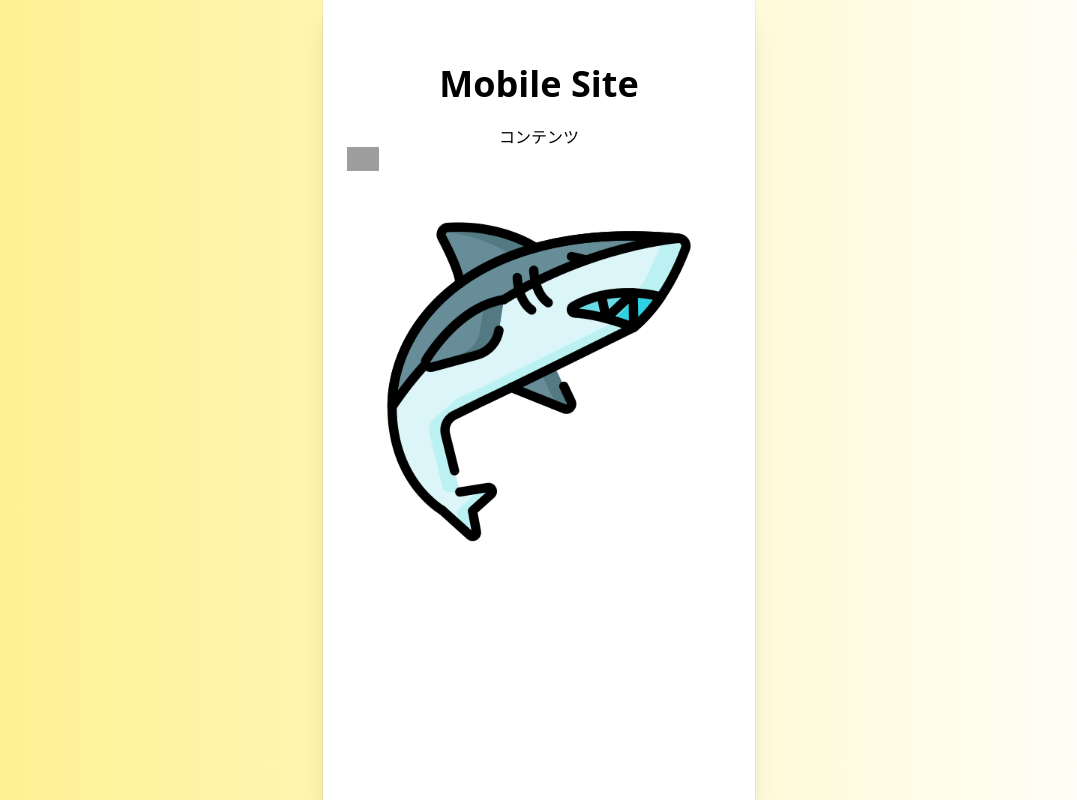
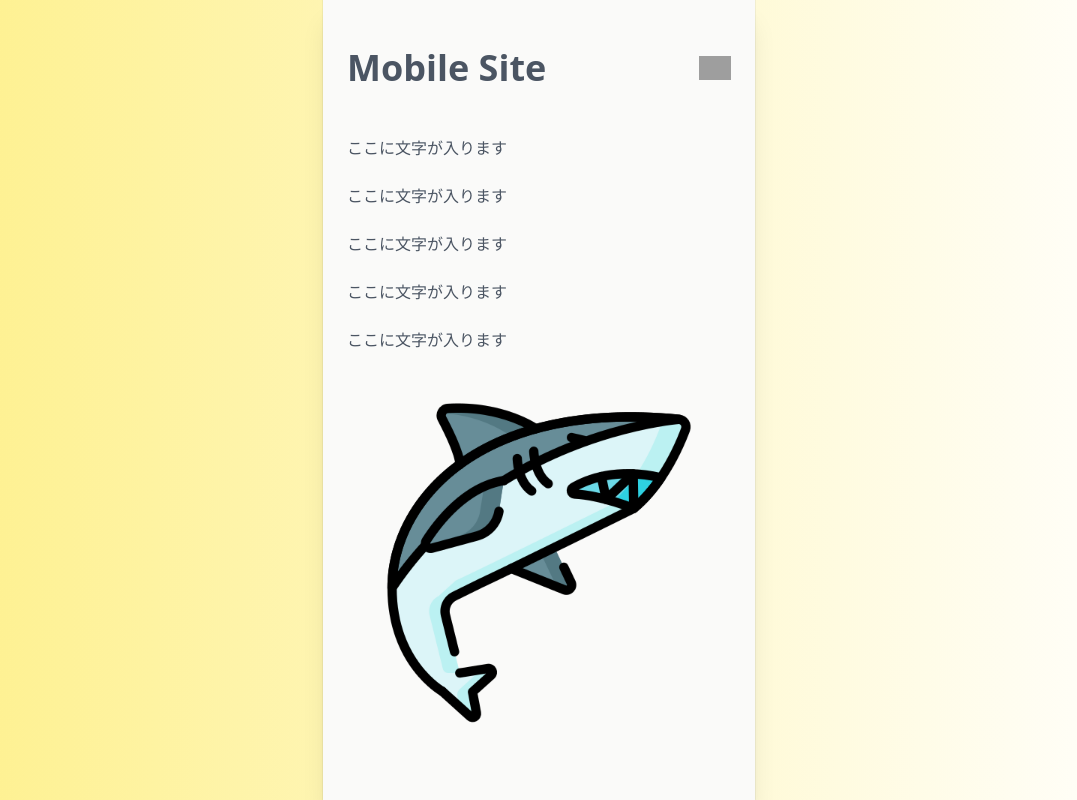
Before and after one commit to ttsukasan/mobile-site-202310, a website built with Parcel: page index.html in a window 1280 px wide. Shown: the whole page, without its empty margins (101-1178 px from the left). Built offline with nearby package versions, Linux system fonts and the light colour scheme; grey boxes are pictures that could not be loaded.

Commit message:
レイアウトを調整

```diff
--- a/index.html
+++ b/index.html
@@ -26,16 +26,23 @@
 <div
   class="relative flex min-h-screen flex-col justify-center overflow-hidden bg-gradient-to-r from-yellow-200 to-yellow-5000">
   <div
-    class="relative bg-white px-6 pt-10 pb-8 shadow-xl ring-1 ring-gray-900/5 mx-auto max-w-md  min-h-screen bg-stone-50">
-    <main class="mx-auto max-w-md">
-      <div class="text-center">
-        <h1 class="text-4xl font-bold">Mobile Site</h1>
-        <p>コンテンツ</p>
-        <div class="text-center">
-          <a href="https://github.com/ttsukasan/mobile-site-202310">
+    class="relative px-6 py-6 shadow-xl ring-1 ring-gray-900/5 mx-auto max-w-md  min-h-screen bg-stone-50">
+    <main class="mx-auto max-w-md leading-7 ">
+      <div class="space-y-6 text-base text-gray-600">
+        <div class="flex justify-between items-center">
+          <h1 class="text-4xl font-bold">Mobile Site</h1>
+          <a class="" href="https://github.com/ttsukasan/mobile-site-202310">
             <img class="w-8" src="https://unpkg.com/simple-icons@v9/icons/github.svg" alt="github"/>
           </a>
         </div>
+        <p>ここに文字が入ります</p>
+        <p>ここに文字が入ります</p>
+        <p>ここに文字が入ります</p>
+        <p>ここに文字が入ります</p>
+        <p>ここに文字が入ります</p>
+      </div>
+
+      <div class="text-center">
         <img src="img/shark.png" alt="logo" class="w-96">
       </div>
     </main>
```
